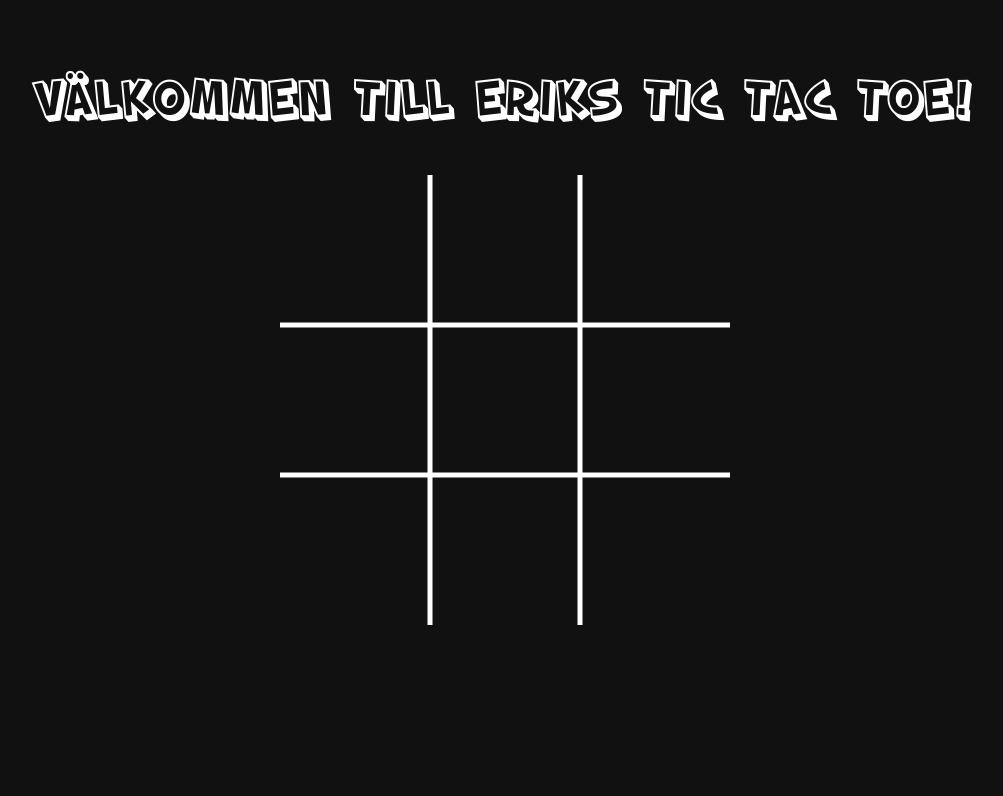
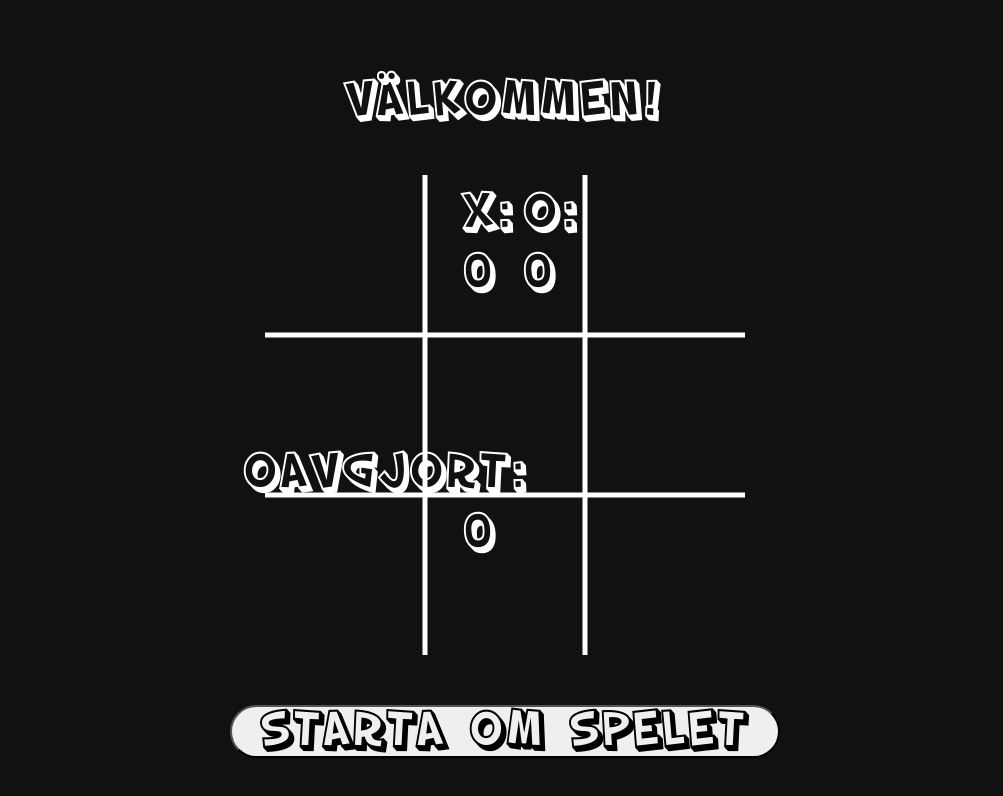
Before and after one commit to erkyy/Tic-Tac-Toe, a plain HTML site: page index.html in a window 1280 px wide. Shown: the whole page, without its empty margins (135-1138 px from the left). Drawn offline with Linux system fonts and the light colour scheme.

Commit message:
Fourth commit. Done?

```diff
--- a/index.html
+++ b/index.html
@@ -14,21 +14,78 @@
                 letter-spacing: .5px;
             }
 
-            titles {
-                font-size: 30px;
-                color: red;
-            }
-
             .gap-20 {
                 width: 100%;
                 height: 20px;
+            }
+            .gap-40 {
+                width: 100%;
+                height: 40px;
+            }
+
+            .btn {
+                font-family: "CF";
+                font-size: 50px;
+                letter-spacing: .5px;
+                border-radius: 40px;
+                width: 550px;
+            }
+
+            .xTitle {
+                position: absolute;
+                top: 140px;
+                left: 600px;
+                width: 20px;
+                height: 100px;
+            }
+
+            .xCount {
+                position: absolute;
+                top: 200px;
+                left: 600px;
+                width: 20px;
+                height: 100px;
+            }
+
+            .oTitle {
+                position: absolute;
+                top: 140px;
+                right: 600px;
+                width: 20px;
+                height: 100px;
+            }
+
+
+
+            .oCount {
+                position: absolute;
+                top: 200px;
+                right: 600px;
+                width: 20px;
+                height: 100px;
+            }
+
+            .draw {
+                position: absolute;
+                top: 400px;
+                left: 380px;
+                width: 20px;
+                height: 100px;
+            }
+
+            .drawCount {
+                position: absolute;
+                top: 460px;
+                left: 600px;
+                width: 20px;
+                height: 100px;
             }
 
             /* Importerar custom font. */
             @font-face {
                 font-family: "CF";
                 src: url("fonts/SF Slapstick Comic Shaded.ttf");
-}
+            }
 
         </style>
 
@@ -38,10 +95,19 @@
 
         <div class="gap-20"></div> <!-- Skapar 20px tomrum. -->
 
+        <p class="xTitle">X:</p>
+        <p class="xCount" id="xCnt">0 </p>
+        <p class="oTitle">O:</p>
+        <p class="oCount" id="oCnt">0</p>
+        <p class="draw"> oavgjort: </p>
+        <p class="drawCount" id="drawCnt">0</p>
         <center>
 
-            <p id="message"> Välkommen till Eriks tic tac toe! </p>
+            <p id="message"> Välkommen! </p>
+
             <canvas id="ttt"> </canvas>
+            <div class="gap-40"></div> <!-- Skapar 20px tomrum. -->
+            <button class="btn" onclick="restartGame()">Starta om spelet</button>
 
         </center>
 
--- a/ttt.js
+++ b/ttt.js
@@ -1,7 +1,13 @@
 let canvas = document.getElementById('ttt'),
     ctx = canvas.getContext('2d'),
+
     msg = document.getElementById('message'),
-    cellSize = 150, //Denna ändrar helt enkelt storleken på allt.
+    btn = document.getElementById('rematch'),
+    xCt = document.getElementById('xCnt'),
+    oCt = document.getElementById('oCnt'),
+    drawCt = document.getElementById('drawCnt'),
+
+    cellSize = 160, //Denna ändrar helt enkelt storleken på allt.
 
     /* Map skapar koordinater */
     map = [
@@ -49,13 +55,16 @@ canvas.addEventListener('mousemove', function (e) {
     getCellByCoords(x, y);
 });
 
+//Användaren klickar! play() dras igång
 canvas.addEventListener('click', function (e) {
     play(getCellByCoords(mouse.x, mouse.y));
 })
 
 function displayTurn() {
-    let turn = ((currentPlayer == X)? 'X': 'O')
-    msg.textContent = turn + '\'s tur.';
+    var turn = ((currentPlayer == X)? 'X': 'O')
+
+    //msg.textContent = turn + tur;
+    msg.textContent = turn + '\'s tur.'
 }
 
 function play(cell) {
@@ -73,16 +82,30 @@ function play(cell) {
     let winCheck = checkWin(currentPlayer);
 
     if (winCheck !=0) {
+
         //En vinst!
         gameOver = true;
         let winner = ((currentPlayer == X)? 'X': 'O');
         msg.textContent = winner + ' vann!';
+
+        if(winner == ('X')) {
+            var currentWins = parseInt(xCt.textContent, 10);
+            var winsNow = currentWins + 1;
+            xCt.textContent = '' + winsNow;
+        } else {
+            var currentWins = parseInt(oCt.textContent, 10);
+            var winsNow = currentWins + 1;
+            oCt.textContent = '' + winsNow;
+        }
         return;
 
     } else if(map.indexOf(BLANK) == -1) {
         //Om lika och ingen har vunnit.
         gameOver = true;
         msg.textContent = 'Lika!'
+        var currentWins = parseInt(drawCt.textContent, 10);
+            var winsNow = currentWins + 1;
+            drawCt.textContent = '' + winsNow;
         return;
     }
 
@@ -188,7 +211,7 @@ function draw () {
 }
 
 function getCellCoords (cell) {
-    //cellSize = 100 som definierat tidigare
+    //cellSize som definierat tidigare
     let x = (cell % 3) * cellSize,
         y = Math.floor(cell / 3) * cellSize; //Avrundar
 
@@ -204,4 +227,16 @@ function getCellByCoords(x, y) {
     //Denna return funktion returnerar koordinaterna: 0, 1, 2 för toprow, 3,4,5 midrow, 6,7,8 toprow.
     return (Math.floor(x / cellSize) % 3) + Math.floor(y / cellSize) * 3;
 }
+
+function restartGame() {
+    msg.textContent = "Lycka till!";
+    currentPlayer = 1;
+    map = [
+        0, 0, 0, //rad 1
+        0, 0, 0, //rad 2
+        0, 0, 0, //rad 3
+    ]
+    gameOver = false;
+}
+
 draw(); //Tillkallar funktionen.
```
